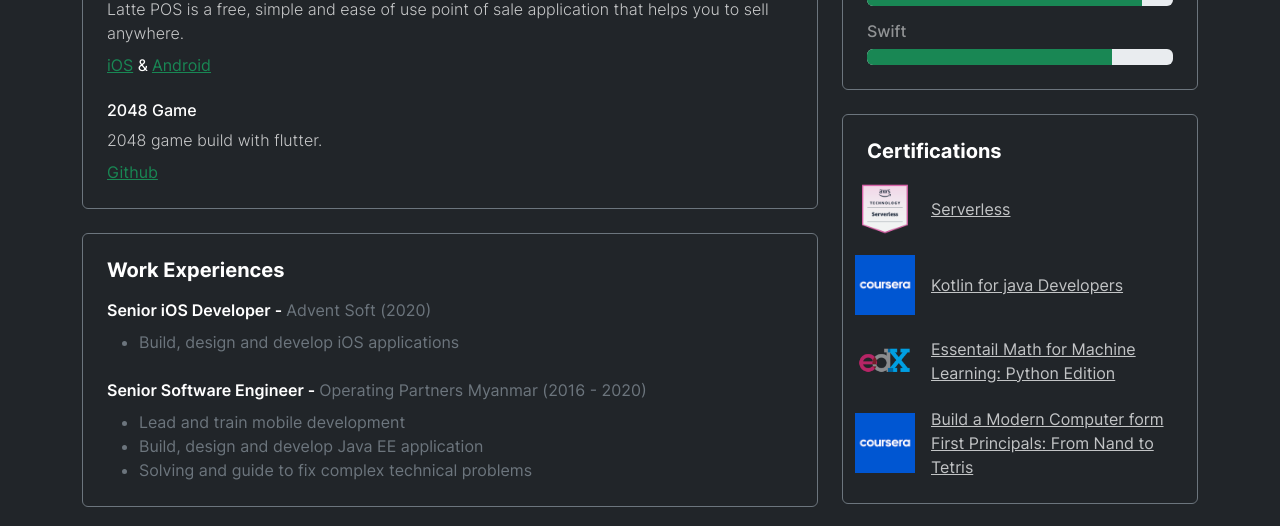
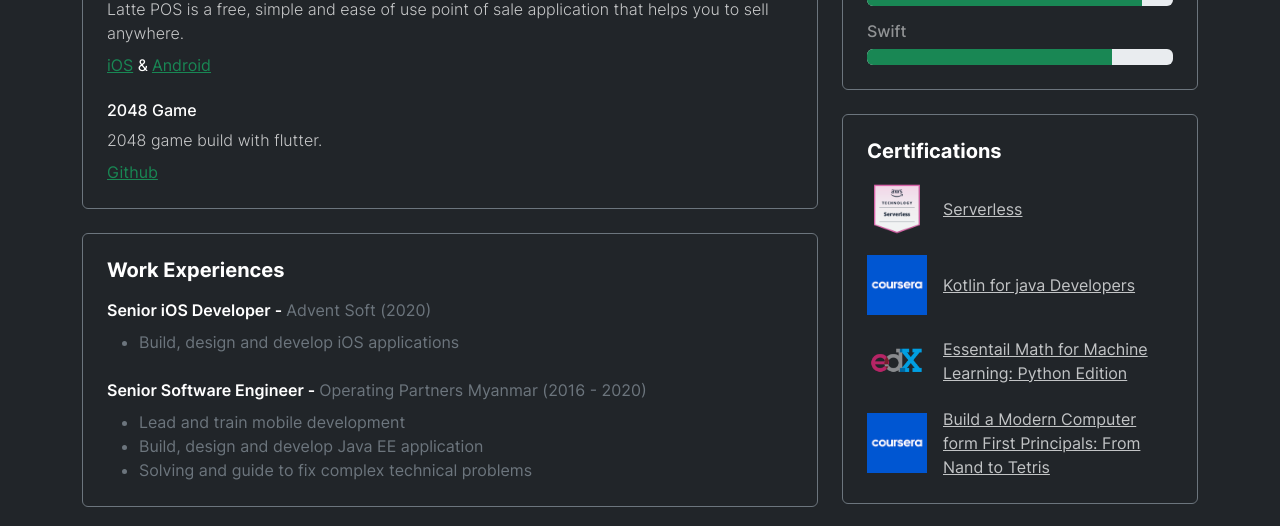
Before and after one commit to phyohtetarkar/phyohtetarkar.github.io, a Next.js app: page / in a window 1280 px wide. Shown: the part 934-1460 px from the top of the page. Built offline with nearby package versions, Linux system fonts and the light colour scheme; no server answers.

Commit message:
fix image shrink

```diff
--- a/src/pages/index.tsx
+++ b/src/pages/index.tsx
@@ -379,9 +379,9 @@ const Home: NextPage = () => {
                     <div className="vstack gap-3">
                       {certificates.map((e, i) => {
                         return (
-                          <div key={i} className="row align-items-center">
+                          <div key={i} className="hstack gap-3">
                             <div
-                              className="ratio ratio-1x1 col-auto me-1"
+                              className="ratio ratio-1x1 flex-shrink-0"
                               style={{ width: 60, height: 60 }}
                             >
                               <Image
@@ -396,7 +396,7 @@ const Home: NextPage = () => {
                               href={e.url}
                               rel="noreferrer"
                               target="_blank"
-                              className="link-light opacity-75 col"
+                              className="link-light opacity-75"
                             >
                               {e.title}
                             </a>
```
